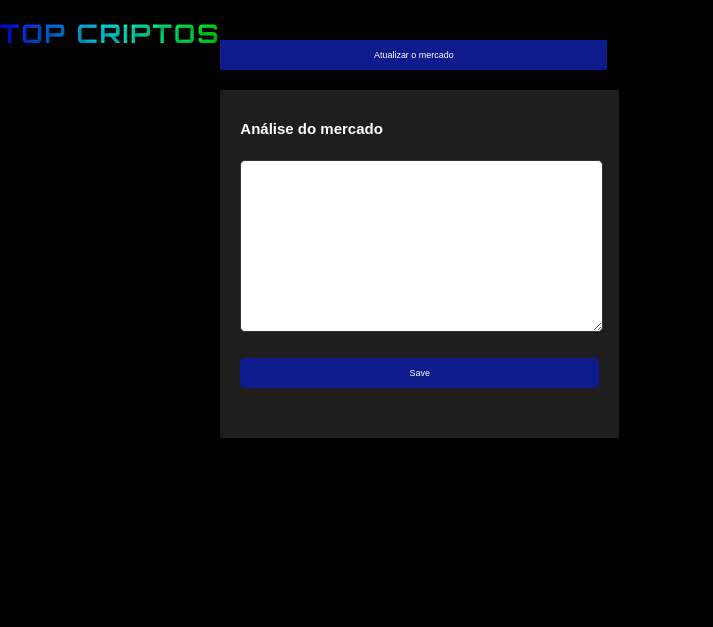
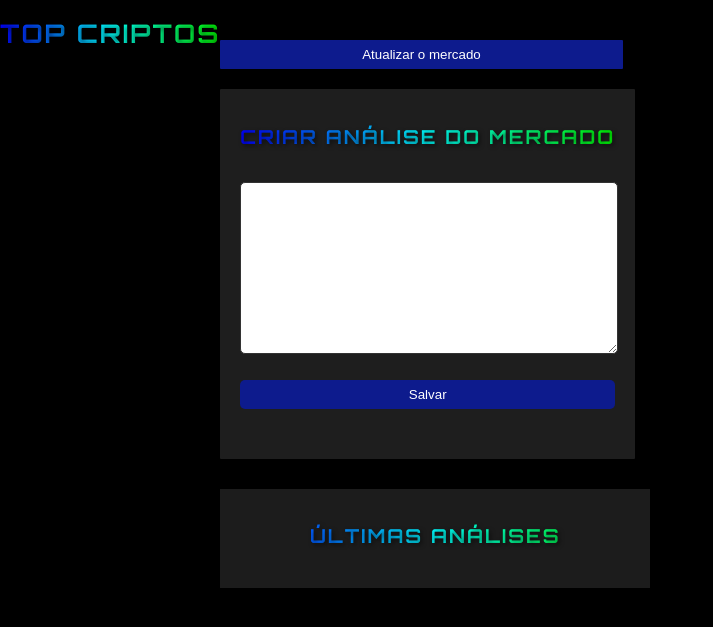
Before and after one commit to GabrielV26/tree-map, a Django app: page / in a window 1280 px wide. Shown: the top 627 px of the page, without its empty margins (0-713 px from the left). Run offline with Django 5.2, Linux system fonts and the light colour scheme; data that the repository does not hold is empty.

Commit message:
Ajuste no front-end e adição da exibição das análises realizadas.

```diff
--- a/AppTreeMap/settings.py
+++ b/AppTreeMap/settings.py
@@ -107,7 +107,7 @@ AUTH_PASSWORD_VALIDATORS = [
 
 LANGUAGE_CODE = 'en-us'
 
-TIME_ZONE = 'UTC'
+TIME_ZONE = 'America/Sao_Paulo'
 
 USE_I18N = True
 
--- a/AppTreeMap/static/style.css
+++ b/AppTreeMap/static/style.css
@@ -1,5 +1,6 @@
         @import url('https://fonts.googleapis.com/css2?family=Orbitron:wght@400;700&display=swap');
         @import url('https://fonts.googleapis.com/css2?family=Roboto:wght@400;700&display=swap');
+
         body {
             font-family: Arial, sans-serif;
             background-color: black;
@@ -105,8 +106,7 @@
             color: #fff;
             border: none;
             border-radius: 1px;
-            padding: 10px 20px;
-            font-size: 0.7em;
+            padding: 7px 20px;
             cursor: pointer;
             transition: background-color 0.3s, transform 0.3s;
             width: 97%;
@@ -125,6 +125,7 @@
         .container {
             display: flex;
             flex-direction: column;
+            max-width: 1120px;
         }
 
         .form-container {
@@ -137,9 +138,17 @@
             box-shadow: 0 4px 8px rgba(0, 0, 0, 0.1);
         }
 
-        .form-container h1 {
-            color: #fff;
-            font-size: 15px
+        .form-container h2 {
+            font-family: 'Orbitron', sans-serif;
+            margin-bottom: 20px;
+            text-align: center;
+            font-weight: 700;
+            text-transform: uppercase;
+            letter-spacing: 2px;
+            text-shadow: 2px 2px 4px rgba(0, 0, 0, 0.5);
+            background: linear-gradient(90deg, #00f, #0ff, #0f0);
+            -webkit-background-clip: text;
+            color: transparent;
         }
 
         .form-container form {
@@ -162,8 +171,7 @@
             color: #fff;
             border: none;
             border-radius: 5px;
-            padding: 10px;
-            font-size: 0.7em;
+            padding: 7px;
             cursor: pointer;
             transition: background-color 0.3s, transform 0.3s;
         }
@@ -183,14 +191,45 @@
             border-radius: 5px;
         }
 
-        .form-container #formMessage.success {
-            color: #28a745;
-            background-color: #d4edda;
-            border: 1px solid #c3e6cb;
+        #savedDataContainer {
+            width: 94%;
+            margin-top: 30px;
+            background-color: #1c1c1c;
+            padding: 20px;
+            box-shadow: 0 4px 8px rgba(0, 0, 0, 0.2);
         }
 
-        .form-container #formMessage.error {
-            color: #dc3545;
-            background-color: #f8d7da;
-            border: 1px solid #f5c6cb;
+        #savedDataContainer h2 {
+            font-family: 'Orbitron', sans-serif;
+            color: #0ff;
+            margin-bottom: 20px;
+            text-align: center;
+            font-weight: 700;
+            text-transform: uppercase;
+            letter-spacing: 2px;
+            text-shadow: 2px 2px 4px rgba(0, 0, 0, 0.5);
+            background: linear-gradient(90deg, #00f, #0ff, #0f0);
+            -webkit-background-clip: text;
+            color: transparent;
         }
+
+        .saved-data-item {
+            background-color: #282828;
+            padding: 15px;
+            margin-bottom: 10px;
+            box-shadow: 0 2px 4px rgba(0, 0, 0, 0.1);
+        }
+
+        .saved-data-item p {
+            margin: 5px 0;
+        }
+
+        .delete-button {
+            background-color: #dc3545; /* Cor de fundo vermelha */
+            color: white; /* Cor do texto branca */
+            border: none; /* Sem borda */
+            padding: 5px 10px; /* Espaçamento interno */
+            cursor: pointer; /* Cursor de ponteiro */
+            margin-top: 5px;
+            transition: background-color 0.3s; /* Transição suave para mudanças de cor */
+        }
--- a/AppTreeMap/templates/index.html
+++ b/AppTreeMap/templates/index.html
@@ -18,21 +18,32 @@
             <div id="treemap"></div>
             <button id="loadDataButton" title="Recomendação de uso a cada 40 segundos.">Atualizar o mercado</button>
             <div class="form-container">
-                <h1>Análise do mercado</h1>
+                <h2>Criar análise do mercado</h2>
                 <form id="saveDetailForm" method="post" action="{% url 'save_data' %}">
                     {% csrf_token %}
                     {{ form.as_p }}
-                    <button type="submit">Save</button>
+                    <button type="submit">Salvar</button>
                 </form>
                 <div id="formMessage" style="color: white; margin-top: 10px;"></div>
+            </div>
+            <div id="savedDataContainer">
+                <h2>Últimas Análises</h2>
+                {% for item in data_form %}
+                    <div class="saved-data-item" data-id="{{ item.id }}">
+                        <p><strong>Criado em:</strong> {{ item.created_at|date:"d/m/Y H:i:s" }}</p>
+                        <p><strong>Anotações:</strong> {{ item.text }}</p>
+                        <button class="delete-button" data-id="{{ item.id }}">Remover</button>
+                    </div>
+                {% endfor %}
             </div>
         </div>
     </div>
     <script>
         $(document).ready(function() {
+            // Função para carregar dados de criptomoedas
             function loadCryptoData() {
                 $.ajax({
-                    url: '/api/crypto?limit=10',
+                    url: '{% url "get_data" %}?limit=10',
                     method: 'GET',
                     success: function(data) {
                         const treemap = $('#treemap');
@@ -42,23 +53,25 @@
 
                         const cryptos = data.treemap;
 
-                        // Define base size
-                        const baseSize = 50; // Base size in pixels
+                        // Definir tamanho base
+                        const baseSize = 50; // Tamanho base em pixels
                         const totalMarketCap = cryptos.reduce((acc, crypto) => acc + crypto.market_cap, 0);
 
-                        // Calculate total area and size per unit of market cap
+                        // Calcular área total e tamanho por unidade de market cap
                         const totalArea = baseSize * baseSize;
                         const sizePerUnit = totalArea / totalMarketCap;
 
                         let currentTop = 0;
                         let currentLeft = 0;
                         let currentRowHeight = 0;
-                        const maxRowWidth = 550; // Max width in pixels for each row
+                        const maxRowWidth = 550; // Largura máxima em pixels para cada linha
 
+                        // Função para formatar valores monetários
                         function formatCurrency(num) {
                             return new Intl.NumberFormat('en-US', { style: 'currency', currency: 'USD' }).format(num);
                         }
 
+                        // Iterar sobre os dados de criptomoedas
                         cryptos.forEach(crypto => {
                             const marketCapPercentage = ((crypto.market_cap / totalMarketCap) * 100).toFixed(2);
                             const marketCapPercentageText = marketCapPercentage >= 1 ? marketCapPercentage + '%' : '';
@@ -71,7 +84,7 @@
                             });
                             const marketCapPercentageDiv = $('<div class="market-cap-percentage"></div>').text(marketCapPercentageText).css({
                                 fontSize: symbolFontSize
-                            });;
+                            });
 
                             cryptoDiv.append(marketCapPercentageDiv);
                             cryptoDiv.append(symbolDiv);
@@ -103,7 +116,7 @@
                             }
                         });
 
-                        // Display data in the new div
+                        // Exibir dados na nova div
                         const dataHtml = cryptos.map(crypto => {
                             const marketCapClass = crypto.market_cap > crypto.previous_market_cap ? 'market-cap-up' : 'market-cap-down';
 
@@ -117,22 +130,22 @@
                         dataDisplay.html(dataHtml);
                     },
                     error: function(error) {
-                        console.error('Error fetching crypto data:', error);
+                        console.error('Erro ao buscar dados de criptomoedas:', error);
                     }
                 });
             }
 
-            // Load data when the page loads
+            // Carregar dados quando a página é carregada
             loadCryptoData();
 
-            // Reload data when the button is clicked
+            // Recarregar dados quando o botão é clicado
             $('#loadDataButton').click(function() {
                 loadCryptoData();
             });
 
-            // Handle form submission
+            // Manipular envio do formulário
             $('#saveDetailForm').on('submit', function(event) {
-                event.preventDefault(); // Prevent the default form submission
+                event.preventDefault(); // Prevenir envio padrão do formulário
 
                 $.ajax({
                     url: $(this).attr('action'),
@@ -140,16 +153,61 @@
                     data: $(this).serialize(),
                     success: function(response) {
                         if (response.status === 'success') {
-                            $('#formMessage').text('Os dados foram salvos com sucesso!');
+                            $('#formMessage').text('Análise salva com sucesso!');
+
+                            // Adicionar novos dados ao contêiner de dados salvos
+                            const newItem = $('<div class="saved-data-item"></div>').html(
+                                '<p><strong>Agora</strong></p>' +
+                                '<p><strong>Anotações:</strong> ' + response.text + '</p>'
+                            );
+                            $('#savedDataContainer').prepend(newItem);
+
+                            // Anexar manipulador de evento de exclusão ao novo botão
+                            attachDeleteEvent(newItem.find('.delete-button'));
                         } else {
                             $('#formMessage').text('Erro ao salvar: ' + response.message);
                         }
                     },
                     error: function(xhr) {
-                        $('#formMessage').text('An error occurred: ' + xhr.status + ' ' + xhr.statusText);
+                        $('#formMessage').text('Ocorreu um erro: ' + xhr.status + ' ' + xhr.statusText);
                     }
                 });
             });
+
+            // Anexar manipulador de evento de exclusão aos botões de exclusão
+            function attachDeleteEvent(buttons) {
+                buttons.each(function() {
+                    $(this).on('click', function() {
+                        if (!confirm('Você realmente deseja deletar este item?')) {
+                            return;
+                        }
+
+                        const id = $(this).data('id');
+
+                        $.ajax({
+                            url: `/delete_data/${id}/`,
+                            method: 'POST',
+                            headers: {
+                                'X-CSRFToken': '{{ csrf_token }}'
+                            },
+                            success: function(data) {
+                                if (data.status === 'success') {
+                                    $(`div[data-id="${id}"]`).remove();
+                                    alert('Dados deletados com sucesso.');
+                                } else {
+                                    alert('Erro ao deletar dados: ' + data.message);
+                                }
+                            },
+                            error: function(xhr) {
+                                alert('Ocorreu um erro: ' + xhr.status + ' ' + xhr.statusText);
+                            }
+                        });
+                    });
+                });
+            }
+
+            // Anexar manipulador de evento de exclusão aos botões existentes
+            attachDeleteEvent($('.delete-button'));
         });
     </script>
 </body>
--- a/AppTreeMap/urls.py
+++ b/AppTreeMap/urls.py
@@ -21,4 +21,5 @@ urlpatterns = [
     path('', views.index, name='index'),
     path('api/crypto/', views.get_data, name='get_data'),
     path('save/', views.save_data, name='save_data'),
+    path('delete_data/<int:id>/', views.delete_data, name='delete_data'),
 ]
--- a/chart/views.py
+++ b/chart/views.py
@@ -1,22 +1,34 @@
-from django.shortcuts import render
+from django.shortcuts import render, get_object_or_404
 from django.http import JsonResponse, HttpResponseBadRequest
 from .models import SaveDetail
 from .forms import SaveDetailForm
+from django.utils import timezone
 import requests
 import json
 import os
 
 
+# Função para renderizar a página inicial
 def index(request):
     form = SaveDetailForm()
-    return render(request, 'index.html', {'form': form})
+    data_form = SaveDetail.objects.all().order_by('-created_at')[:8]
+
+    for detail in data_form:
+        if detail.created_at:
+            detail.formatted_created_at = timezone.localtime(detail.created_at).strftime('%d/%m/%Y %H:%M:%S')
+        else:
+            detail.formatted_created_at = None
+
+    return render(request, 'index.html', {'form': form, 'data_form': data_form})
 
 
-# API free do CoinMarketCap
+# Chave da API do CoinMarketCap
 API_KEY = '2767653c-9b83-4202-8d26-7c26afde4c8c'
+
 DATA_FILE = 'crypto_data.json'
 
 
+# Função para carregar dados anteriores salvos em um arquivo JSON
 def load_previous_data():
     if os.path.exists(DATA_FILE):
         with open(DATA_FILE, 'r') as f:
@@ -24,11 +36,13 @@ def load_previous_data():
     return {}
 
 
+# Função para salvar os dados atuais em um arquivo JSON
 def save_current_data(data):
     with open(DATA_FILE, 'w') as f:
         json.dump(data, f)
 
 
+# Função para buscar dados de criptomoedas da API CoinMarketCap
 def get_crypto_data(api_key, limit=10):
     url = 'https://pro-api.coinmarketcap.com/v1/cryptocurrency/listings/latest'
     params = {
@@ -50,7 +64,7 @@ def get_crypto_data(api_key, limit=10):
             symbol = crypto['symbol']
             crypto['previous_market_cap'] = previous_data.get(symbol, {}).get('market_cap', 0)
 
-        # Save the current data for future comparison
+        # Salvar os dados atuais para comparação futura
         save_current_data({crypto['symbol']: {'market_cap': crypto['quote']['USD']['market_cap']} for crypto in current_data})
 
         return current_data
@@ -58,6 +72,7 @@ def get_crypto_data(api_key, limit=10):
         return None
 
 
+# Função para obter dados de criptomoedas e enviar como resposta JSON
 def get_data(request):
     limit = request.GET.get('limit', 10)
     crypto_data = get_crypto_data(API_KEY, limit)
@@ -74,29 +89,26 @@ def get_data(request):
         ]
         return JsonResponse({'treemap': processed_data})
     else:
-        return JsonResponse({'treemap': 'Failed to retrieve Treemap data'}, status=500)
+        return JsonResponse({'treemap': 'Falha ao recuperar dados do Treemap'}, status=500)
 
 
+# Função para salvar dados através do formulário e enviar resposta JSON
 def save_data(request):
-    if request.method == 'POST' and request.content_type == 'application/json':
-        try:
-            data = json.loads(request.body)
-            data_chart_text = data.get('text', '')
-            if data_chart_text:
-                SaveDetail.objects.create(text=data_chart_text)
-                return JsonResponse({'status': 'success'})
-            else:
-                return JsonResponse({'status': 'error', 'message': 'No data text provided'}, status=400)
-        except json.JSONDecodeError:
-            return HttpResponseBadRequest('Invalid JSON')
-    elif request.method == 'POST':
+    if request.method == 'POST':
         form = SaveDetailForm(request.POST)
         if form.is_valid():
             form.save()
-            return JsonResponse({'status': 'success'})
+            data_chart_text = form.cleaned_data['text']
+            return JsonResponse({'status': 'success', 'text': data_chart_text})
         else:
             return JsonResponse({'status': 'error', 'message': form.errors}, status=400)
-    elif request.method == 'GET':
-        form = SaveDetailForm()
-        return render(request, 'index.html', {'form': form})
-    return HttpResponseBadRequest('Invalid request method or content type')
+    return HttpResponseBadRequest('Método de requisição ou tipo de conteúdo inválido')
+
+
+# Função para deletar dados com base no ID e enviar resposta JSON
+def delete_data(request, id):
+    if request.method == 'POST':
+        detail = get_object_or_404(SaveDetail, id=id)
+        detail.delete()
+        return JsonResponse({'status': 'success', 'message': 'Dados deletados com sucesso.'})
+    return HttpResponseBadRequest('Método de requisição inválido')
```
